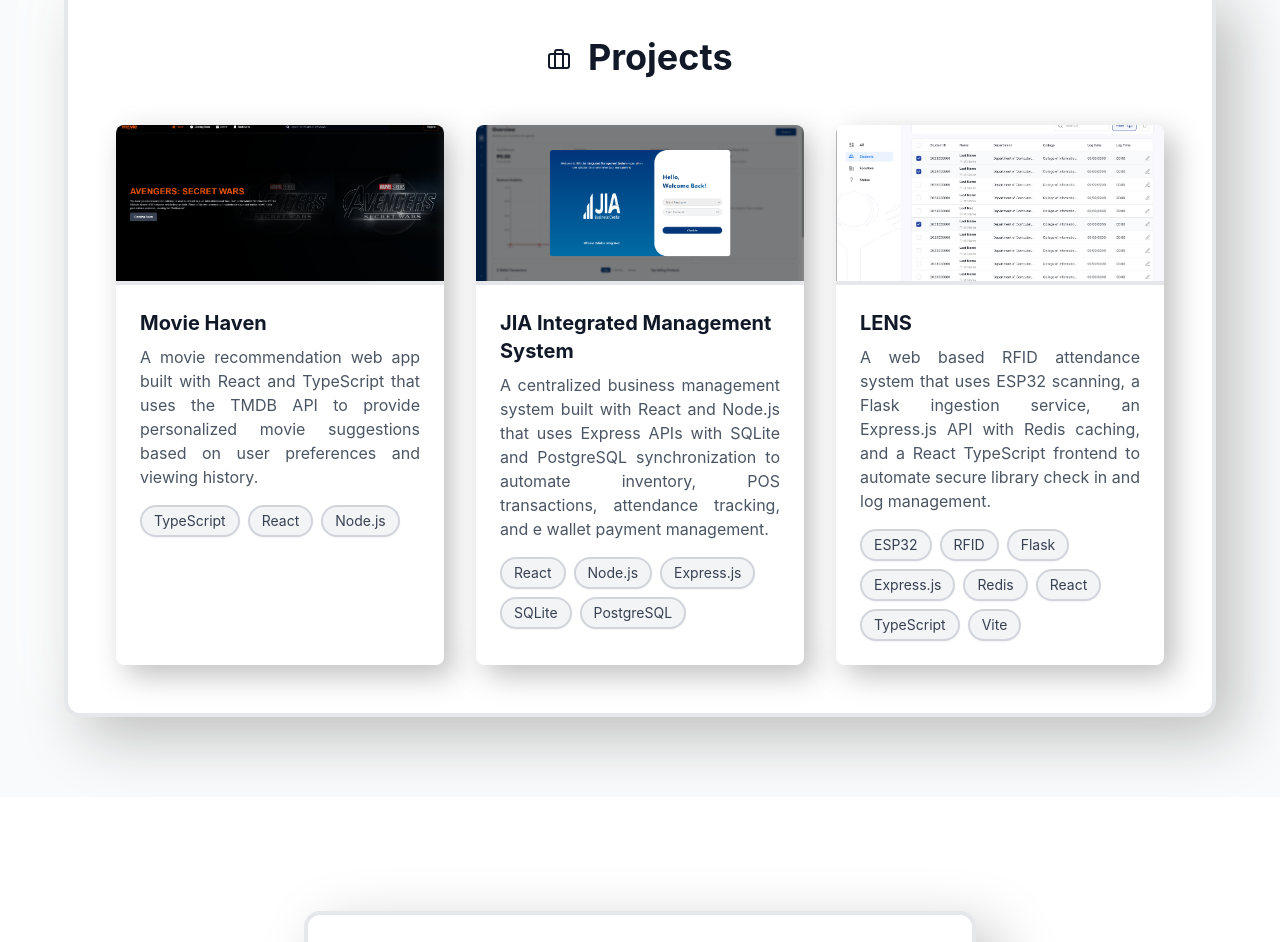
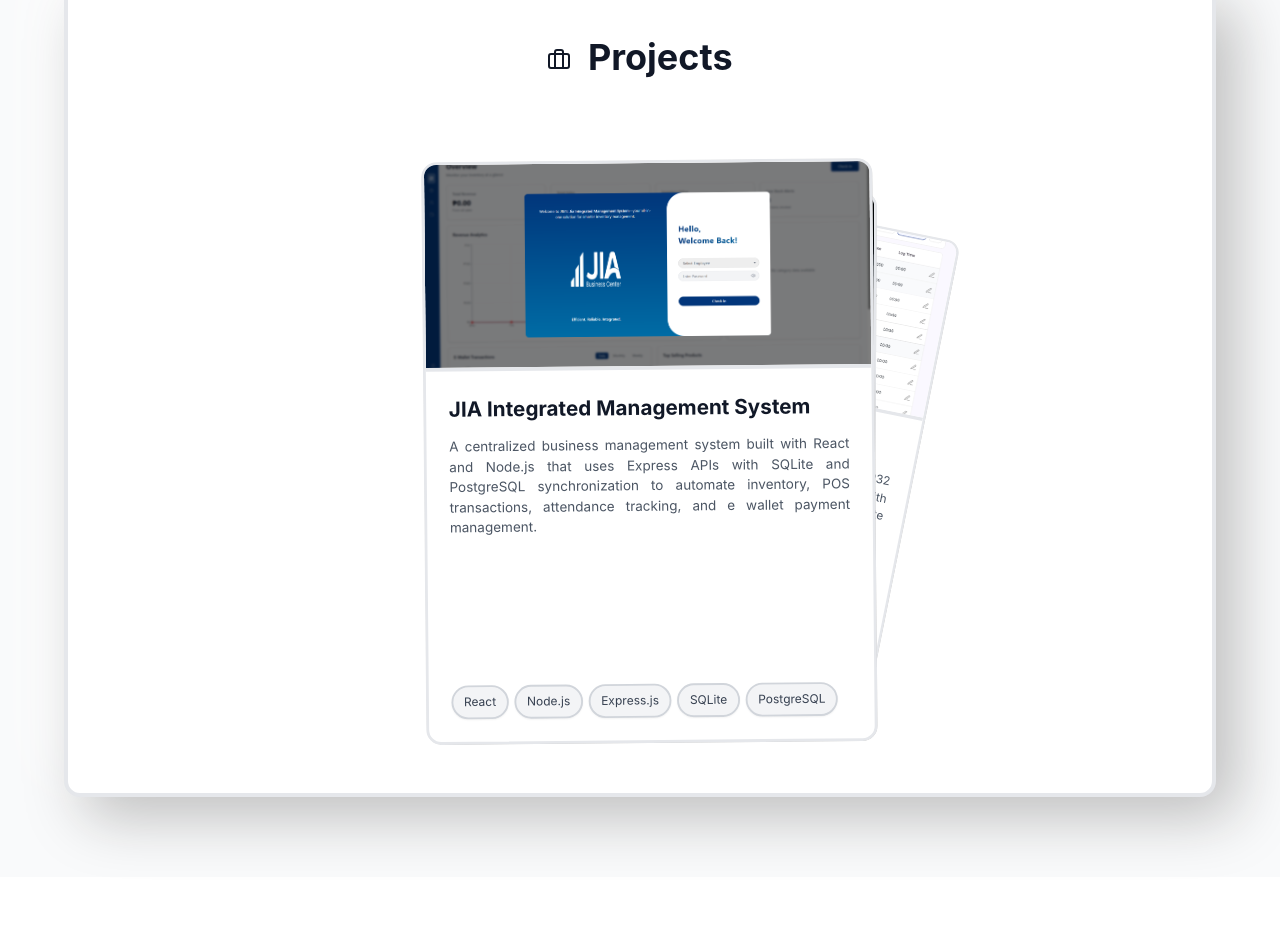
Before and after one commit to dnjstr/Dens-Portfolio, a React (Vite) app: page / in a window 1280 px wide. Shown: the part 1904-2846 px from the top of the page. Built offline with nearby package versions, Linux system fonts and the light colour scheme.

Commit message:
added stock feature in the project section

```diff
--- a/package.json
+++ b/package.json
@@ -10,7 +10,9 @@
     "preview": "vite preview"
   },
   "dependencies": {
+    "framer-motion": "^12.34.0",
     "lucide-react": "^0.562.0",
+    "motion": "^12.34.0",
     "react": "^19.2.0",
     "react-dom": "^19.2.0"
   },
--- a/src/App.css
+++ b/src/App.css
@@ -148,3 +148,150 @@
     font-size: 14px;
   }
 }
+
+/* Stack Wrapper*/
+.stack-wrapper {
+  width: 100%;
+  max-width: 480px;
+  height: 620px;
+  position: relative;
+}
+
+/* Stack Container */
+.stack-container {
+  position: relative;
+  width: 100%;
+  height: 100%;
+  perspective: 1000px;
+}
+
+.card-rotate {
+  position: absolute;
+  width: 100%;
+  height: 100%;
+  cursor: grab;
+}
+
+.card-rotate:active {
+  cursor: grabbing;
+}
+
+.card-rotate-disabled {
+  position: absolute;
+  width: 100%;
+  height: 100%;
+  cursor: pointer;
+}
+
+.card {
+  border-radius: 1rem;
+  overflow: hidden;
+  width: 100%;
+  height: 100%;
+  display: flex;
+  align-items: center;
+  justify-content: center;
+}
+
+.card img {
+  pointer-events: none;
+  user-select: none;
+  -webkit-user-drag: none;
+}
+
+/* Project Stack Card Styles */
+.project-stack-card {
+  background: white;
+  border-radius: 1rem;
+  overflow: hidden;
+  box-shadow: 10px 10px 30px #bebebe, -10px -10px 30px #ffffff;
+  border: 3px solid #e5e7eb;
+  height: 100%;
+  display: flex;
+  flex-direction: column;
+}
+
+.project-image-container {
+  height: 220px;
+  overflow: hidden;
+  border-bottom: 4px solid #e5e7eb;
+  flex-shrink: 0;
+}
+
+.project-image {
+  width: 100%;
+  height: 100%;
+  object-fit: cover;
+  pointer-events: none;
+  user-select: none;
+  -webkit-user-drag: none;
+}
+
+.project-info {
+  padding: 1.5rem;
+  flex: 1;
+  display: flex;
+  flex-direction: column;
+  overflow-y: auto;
+}
+
+.project-title {
+  font-size: 1.375rem;
+  font-weight: bold;
+  color: #111827;
+  margin-bottom: 0.75rem;
+}
+
+.project-description {
+  color: #4b5563;
+  margin-bottom: 1rem;
+  text-align: justify;
+  line-height: 1.5;
+  flex: 1;
+  font-size: 0.9rem;
+}
+
+.project-tech {
+  display: flex;
+  flex-wrap: wrap;
+  gap: 0.4rem;
+}
+
+.tech-tag {
+  padding: 0.4rem 0.7rem;
+  background: #f3f4f6;
+  border: 2px solid #d1d5db;
+  border-radius: 9999px;
+  font-size: 0.8rem;
+  color: #374151;
+  box-shadow: 0 1px 2px rgba(0, 0, 0, 0.05);
+}
+
+/* Responsive */
+@media (max-width: 768px) {
+  .stack-wrapper {
+    max-width: 100%;
+    height: 550px;
+  }
+
+  .project-image-container {
+    height: 180px;
+  }
+
+  .project-info {
+    padding: 1.25rem;
+  }
+
+  .project-title {
+    font-size: 1.125rem;
+  }
+
+  .project-description {
+    font-size: 0.85rem;
+  }
+
+  .tech-tag {
+    font-size: 0.75rem;
+    padding: 0.35rem 0.6rem;
+  }
+}
--- a/src/components/sections/ProjectsSection.jsx
+++ b/src/components/sections/ProjectsSection.jsx
@@ -1,9 +1,37 @@
 import React from 'react';
 import { Briefcase } from 'lucide-react';
 import { projects } from '../../data/portfolioData';
-import ProjectCard from '../ui/ProjectCard';
+import Stack from '../ui/Stack';
 
 const ProjectsSection = ({ isVisible }) => {
+  // Create card content from projects data
+  const projectCards = projects.map((project) => (
+    <div key={project.id} className="project-stack-card">
+      <div className="project-image-container">
+        <img
+          src={project.image}
+          alt={project.title}
+          className="project-image"
+        />
+      </div>
+
+      <div className="project-info">
+        <h3 className="project-title">{project.title}</h3>
+        <p className="project-description">{project.description}</p>
+        <div className="project-tech">
+          {project.tech.map((tech) => (
+            <span key={tech} className="tech-tag">
+              {tech}
+            </span>
+          ))}
+        </div>
+      </div>
+    </div>
+  ));
+
+  console.log('Projects:', projects); // Debug
+  console.log('Project Cards:', projectCards); // Debug
+
   return (
     <section id="projects" className="min-h-screen py-20 px-4 bg-gray-50">
       <div className={`max-w-6xl mx-auto transition-all duration-1000 ${
@@ -13,14 +41,21 @@
           <h2 className="text-4xl font-bold mb-12 text-center text-gray-900">
             <Briefcase className="inline-block mr-2" /> Projects
           </h2>
-          <div className="grid md:grid-cols-3 gap-8">
-            {projects.map((project, idx) => (
-              <ProjectCard
-                key={project.id}
-                project={project}
-                delay={idx * 200}
+
+          <div className="flex justify-center">
+            <div className="stack-wrapper">
+              <Stack
+                cards={projectCards}
+                randomRotation={true}
+                sensitivity={150}
+                autoplay={true}
+                autoplayDelay={4000}
+                pauseOnHover={true}
+                sendToBackOnClick={true}
+                mobileClickOnly={true}
+                animationConfig={{ stiffness: 300, damping: 25 }}
               />
-            ))}
+            </div>
           </div>
         </div>
       </div>
--- /dev/null
+++ b/src/components/ui/Stack.jsx
@@ -0,0 +1,147 @@
+/* eslint-disable no-unused-vars */
+import { motion, useMotionValue, useTransform } from 'framer-motion';
+import { useState, useEffect, useCallback } from 'react';
+
+function CardRotate({ children, onSendToBack, sensitivity, disableDrag = false }) {
+  const x = useMotionValue(0);
+  const y = useMotionValue(0);
+  const rotateX = useTransform(y, [-100, 100], [30, -30]);
+  const rotateY = useTransform(x, [-100, 100], [-30, 30]);
+
+  function handleDragEnd(_, info) {
+    if (Math.abs(info.offset.x) > sensitivity || Math.abs(info.offset.y) > sensitivity) {
+      onSendToBack();
+    } else {
+      x.set(0);
+      y.set(0);
+    }
+  }
+
+  if (disableDrag) {
+    return (
+      <motion.div className="card-rotate-disabled" style={{ x: 0, y: 0 }}>
+        {children}
+      </motion.div>
+    );
+  }
+
+  return (
+    <motion.div
+      className="card-rotate"
+      style={{ x, y, rotateX, rotateY }}
+      drag
+      dragConstraints={{ top: 0, right: 0, bottom: 0, left: 0 }}
+      dragElastic={0.6}
+      whileTap={{ cursor: 'grabbing' }}
+      onDragEnd={handleDragEnd}
+    >
+      {children}
+    </motion.div>
+  );
+}
+
+export default function Stack({
+  randomRotation = false,
+  sensitivity = 200,
+  cards = [],
+  animationConfig = { stiffness: 260, damping: 20 },
+  sendToBackOnClick = false,
+  autoplay = false,
+  autoplayDelay = 3000,
+  pauseOnHover = false,
+  mobileClickOnly = false,
+  mobileBreakpoint = 768
+}) {
+  const [isMobile, setIsMobile] = useState(false);
+  const [isPaused, setIsPaused] = useState(false);
+  const [stack, setStack] = useState(() =>
+    cards.length > 0 ? cards.map((content, index) => ({ id: index + 1, content })) : []
+  );
+
+  // Generate random rotations once during initialization
+  const [randomRotations] = useState(() =>
+    cards.map(() => Math.random() * 10 - 5)
+  );
+
+  useEffect(() => {
+    const checkMobile = () => {
+      setIsMobile(window.innerWidth < mobileBreakpoint);
+    };
+
+    checkMobile();
+    window.addEventListener('resize', checkMobile);
+    return () => window.removeEventListener('resize', checkMobile);
+  }, [mobileBreakpoint]);
+
+  const shouldDisableDrag = mobileClickOnly && isMobile;
+  const shouldEnableClick = sendToBackOnClick || shouldDisableDrag;
+
+  const sendToBack = useCallback((id) => {
+    setStack(prev => {
+      const newStack = [...prev];
+      const index = newStack.findIndex(card => card.id === id);
+      if (index === -1) return prev;
+      const [card] = newStack.splice(index, 1);
+      newStack.unshift(card);
+      return newStack;
+    });
+  }, []);
+
+  useEffect(() => {
+    if (autoplay && stack.length > 1 && !isPaused) {
+      const interval = setInterval(() => {
+        setStack(prev => {
+          if (prev.length === 0) return prev;
+          const newStack = [...prev];
+          const card = newStack.pop();
+          if (card) {
+            newStack.unshift(card);
+          }
+          return newStack;
+        });
+      }, autoplayDelay);
+
+      return () => clearInterval(interval);
+    }
+  }, [autoplay, autoplayDelay, stack.length, isPaused]);
+
+  if (!stack.length) return null;
+
+  return (
+    <div
+      className="stack-container"
+      onMouseEnter={() => pauseOnHover && setIsPaused(true)}
+      onMouseLeave={() => pauseOnHover && setIsPaused(false)}
+    >
+      {stack.map((card, index) => {
+        const randomRotate = randomRotation ? randomRotations[card.id - 1] || 0 : 0;
+        return (
+          <CardRotate
+            key={card.id}
+            onSendToBack={() => sendToBack(card.id)}
+            sensitivity={sensitivity}
+            disableDrag={shouldDisableDrag}
+          >
+            <motion.div
+              className="card"
+              onClick={() => shouldEnableClick && sendToBack(card.id)}
+              animate={{
+                rotateZ: (stack.length - index - 1) * 4 + randomRotate,
+                scale: 1 + index * 0.06 - stack.length * 0.06,
+                transformOrigin: '90% 90%'
+              }}
+              initial={false}
+              transition={{
+                type: 'spring',
+                stiffness: animationConfig.stiffness,
+                damping: animationConfig.damping
+              }}
+            >
+              {card.content}
+            </motion.div>
+          </CardRotate>
+        );
+      })}
+    </div>
+  );
+}
```
Also changed, not shown: 1 other file (tests, documents, lock files or other folders).
